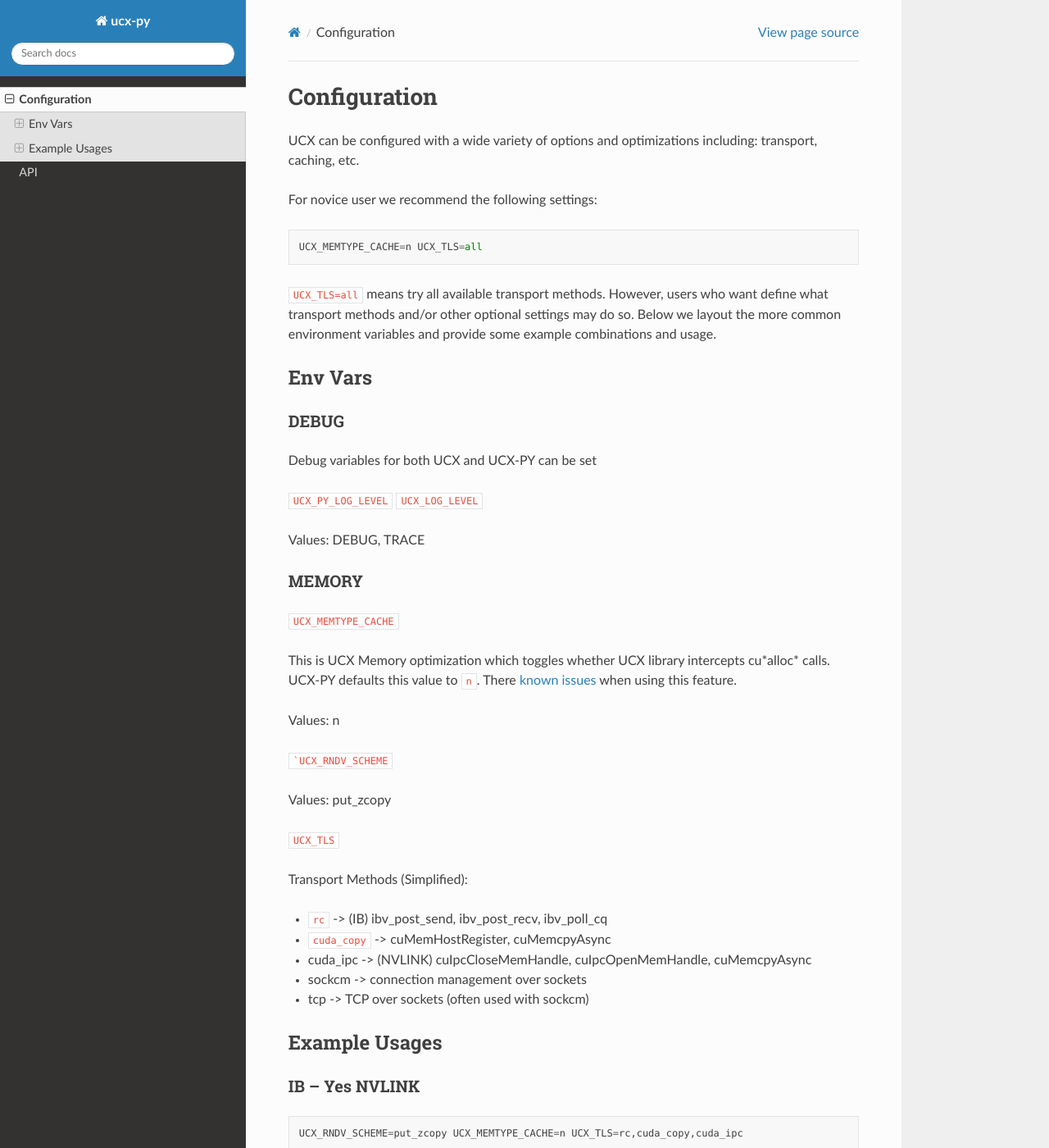
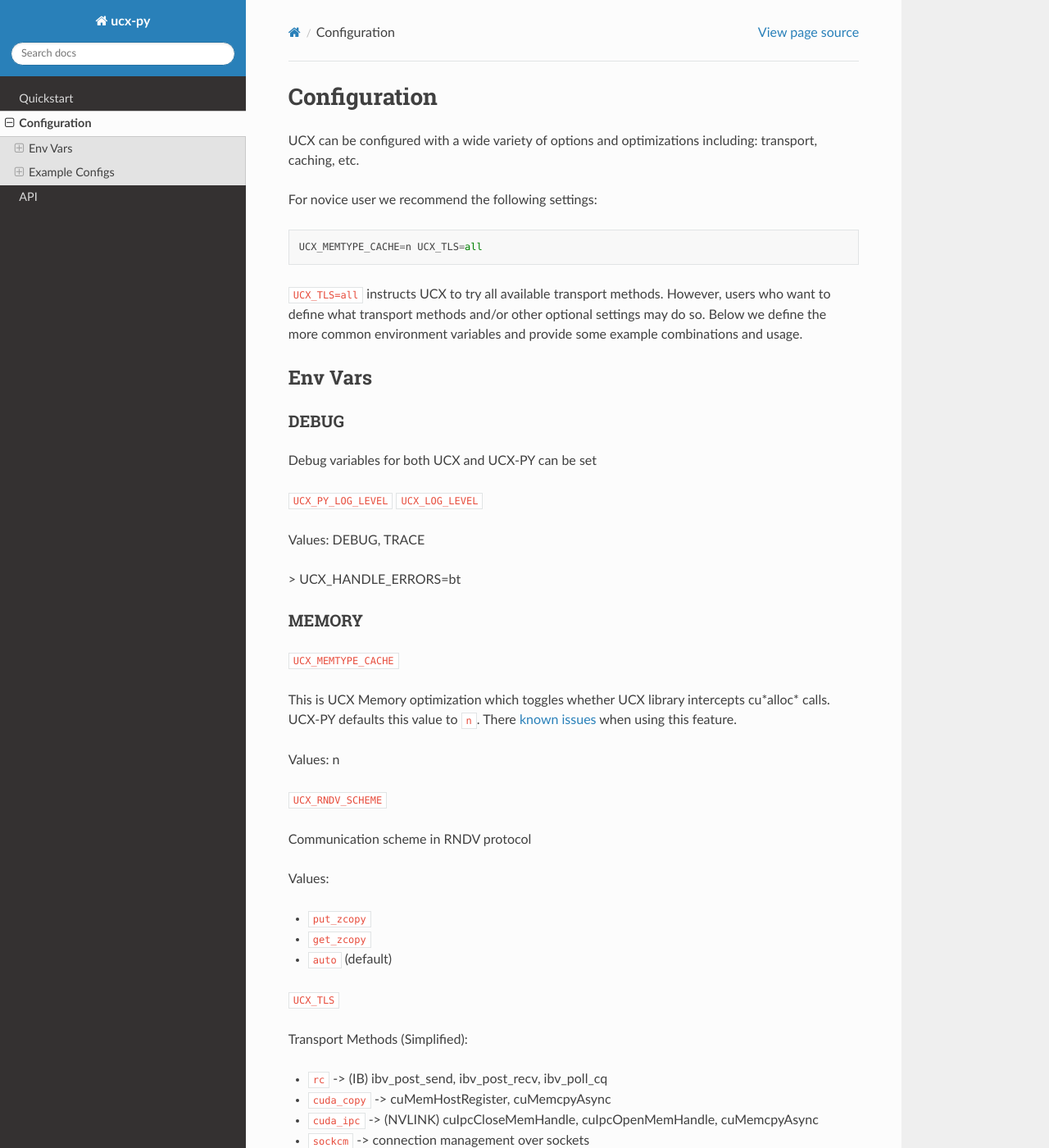
Before and after one commit to rapidsai/ucx-py, a Sphinx documentation site: the page built from docs/source/configuration.rst, in a window 1280 px wide and 1400 px high. Shown: the whole window at 82% size. Built offline with Sphinx 7.4.7 and the Read the Docs theme 2.0.0, drawn with Linux system fonts in a browser that asks for light colours; pages that are not in the unit, such as notebooks, are missing from menus; some of the changed text lies outside the part shown.

Commit message:
rearrange a bit and add quickstart

````diff
--- a/docs/source/configuration.rst
+++ b/docs/source/configuration.rst
@@ -9,10 +9,10 @@ For novice user we recommend the following settings:
 
     UCX_MEMTYPE_CACHE=n UCX_TLS=all
 
-``UCX_TLS=all``  means try all available transport methods.  However, users who want define what transport methods and/or other optional settings may do so.  Below we layout the more common environment variables and provide some example combinations and usage.
+``UCX_TLS=all`` instructs UCX to try all available transport methods.  However, users who want to define what transport methods and/or other optional settings may do so.  Below we define the more common environment variables and provide some example combinations and usage.
 
 Env Vars
-----------
+--------
 
 DEBUG
 ~~~~~
@@ -24,6 +24,9 @@ Debug variables for both UCX and UCX-PY can be set
 
 Values: DEBUG, TRACE
 
+
+> UCX_HANDLE_ERRORS=bt
+
 MEMORY
 ~~~~~~
 
@@ -33,9 +36,15 @@ This is UCX Memory optimization which toggles whether UCX library intercepts cu*
 
 Values: n
 
-```UCX_RNDV_SCHEME``
+``UCX_RNDV_SCHEME``
 
-Values: put_zcopy
+Communication scheme in RNDV protocol
+
+Values:
+
+- ``put_zcopy``
+- ``get_zcopy``
+- ``auto`` (default)
 
 
 ``UCX_TLS``
@@ -44,13 +53,22 @@ Transport Methods (Simplified):
 
 - ``rc`` -> (IB) ibv_post_send, ibv_post_recv, ibv_poll_cq
 - ``cuda_copy`` -> cuMemHostRegister, cuMemcpyAsync
-- cuda_ipc -> (NVLINK) cuIpcCloseMemHandle, cuIpcOpenMemHandle, cuMemcpyAsync
-- sockcm -> connection management over sockets
-- tcp -> TCP over sockets (often used with sockcm)
+- ``cuda_ipc`` -> (NVLINK) cuIpcCloseMemHandle, cuIpcOpenMemHandle, cuMemcpyAsync
+- ``sockcm`` -> connection management over sockets
+- ``tcp`` -> TCP over sockets (often used with sockcm)
 
 
-Example Usages
---------------
+InfiniBand Device
+~~~~~~~~~~~~~~~~~~
+
+Select InfiniBand Device
+
+``UCX_NET_DEVICES``
+
+
+
+Example Configs
+---------------
 
 IB -- Yes NVLINK
 ~~~~~~~~~~~~~~~~
````
Also changed, not shown: docs/source/index.rst (+5 -42 lines), docs/source/quickstart.rst (added, +108 -0 lines), docs/source/_static/Architecture.png (added).
